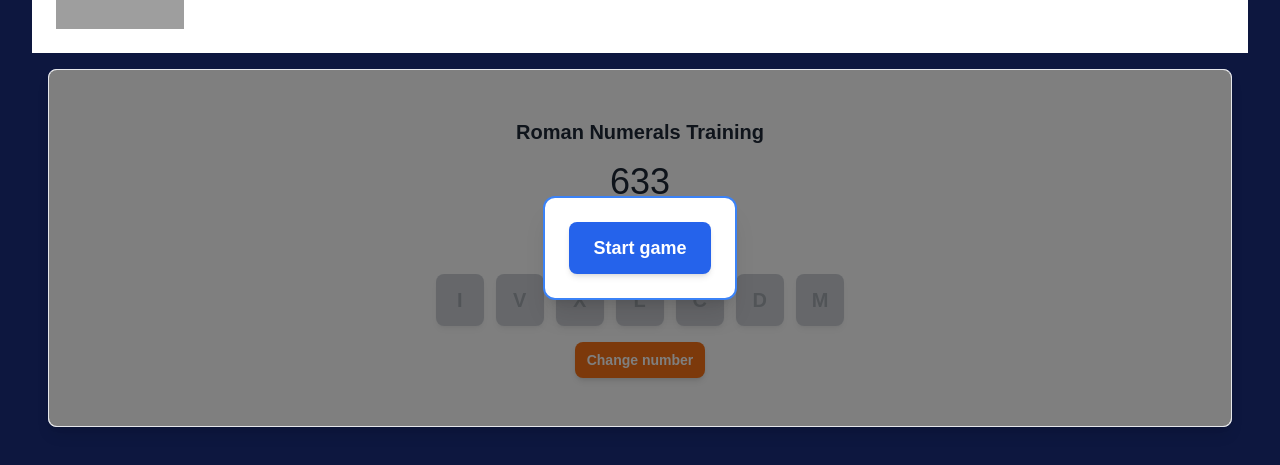
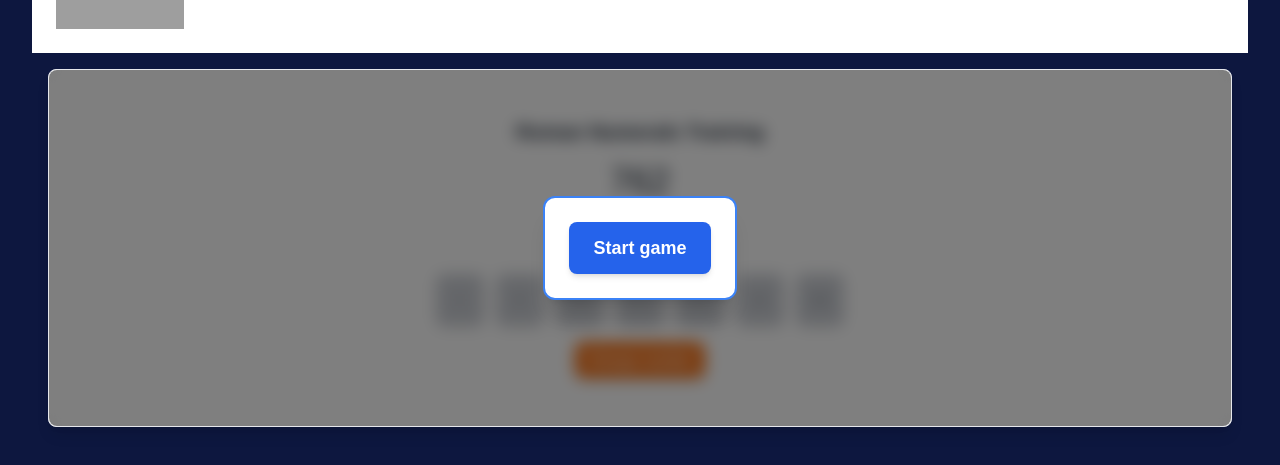
Before and after one commit to SantiagoH10/jsx_exercices, a React (Vite) app in the folder clicker-game/: page / in a window 1280 px wide. Shown: the part 175-640 px from the top of the page. Built offline with nearby package versions, Linux system fonts and the light colour scheme; grey boxes are pictures that could not be loaded.

Commit message:
keyboard functionality corrected

```diff
--- a/clicker-game/src/App.jsx
+++ b/clicker-game/src/App.jsx
@@ -457,8 +457,11 @@ function RomanNumerals() {
   }
 
   const [gameStatus, setGameStatus] = useState("newGame");
-  const [decimal, setDecimal] = useState(randNum());
-  const [roman, setRoman] = useState(decimalToRoman(decimal));
+  const [decimal, setDecimal] = useState(() => randNum());
+  const [roman, setRoman] = useState(() => {
+    const num = randNum();
+    return decimalToRoman(num);
+  });
   const [playerRoman, setPlayerRoman] = useState("");
 
   useEffect(() => {
@@ -471,10 +474,14 @@ function RomanNumerals() {
 
       const key = event.key.toUpperCase();
 
+      if (event.key === "Backspace" || event.key === "Delete") {
+        setPlayerRoman(prev => prev.slice(0, -1));
+        event.preventDefault();
+        return;
+      }
+
       if (romanSigns.includes(key)) {
         setPlayerRoman(prev => prev + key);
-
-        event.preventDefault();
       }
     };
 
@@ -484,19 +491,21 @@ function RomanNumerals() {
       document.removeEventListener('keydown', handleKeyPress);
     };
 
-  }, []);
+  }, [gameStatus, romanSigns]);
 
   function newGame() {
     setGameStatus("play");
     setPlayerRoman("");
-    setDecimal(randNum());
-    setRoman(decimalToRoman(decimal));
+    const newDecimal = randNum();
+    setDecimal(newDecimal);
+    setRoman(decimalToRoman(newDecimal));
   }
 
   function resetNum() {
     setPlayerRoman("");
-    setDecimal(randNum());
-    setRoman(decimalToRoman(decimal));
+    const newDecimal = randNum();
+    setDecimal(newDecimal);
+    setRoman(decimalToRoman(newDecimal));
   }
 
   return(
@@ -542,7 +551,7 @@ function GameOverlaysRoman({gameStatus, onNewGame}) {
   switch (gameStatus) {
     case "newGame":
       return(
-        <div className="absolute inset-0 bg-black bg-opacity-50 flex items-center justify-center rounded-lg">
+        <div className="absolute inset-0 bg-black backdrop-blur bg-opacity-50 flex items-center justify-center rounded-lg">
           <div className="bg-white p-6 rounded-xl shadow-xl border-2 border-blue-500">
             <button
               className="bg-blue-600 hover:bg-yellow-700 text-white font-bold py-3 px-6 rounded-lg transition-colors duration-200 text-lg shadow-md hover:shadow-lg"
```
